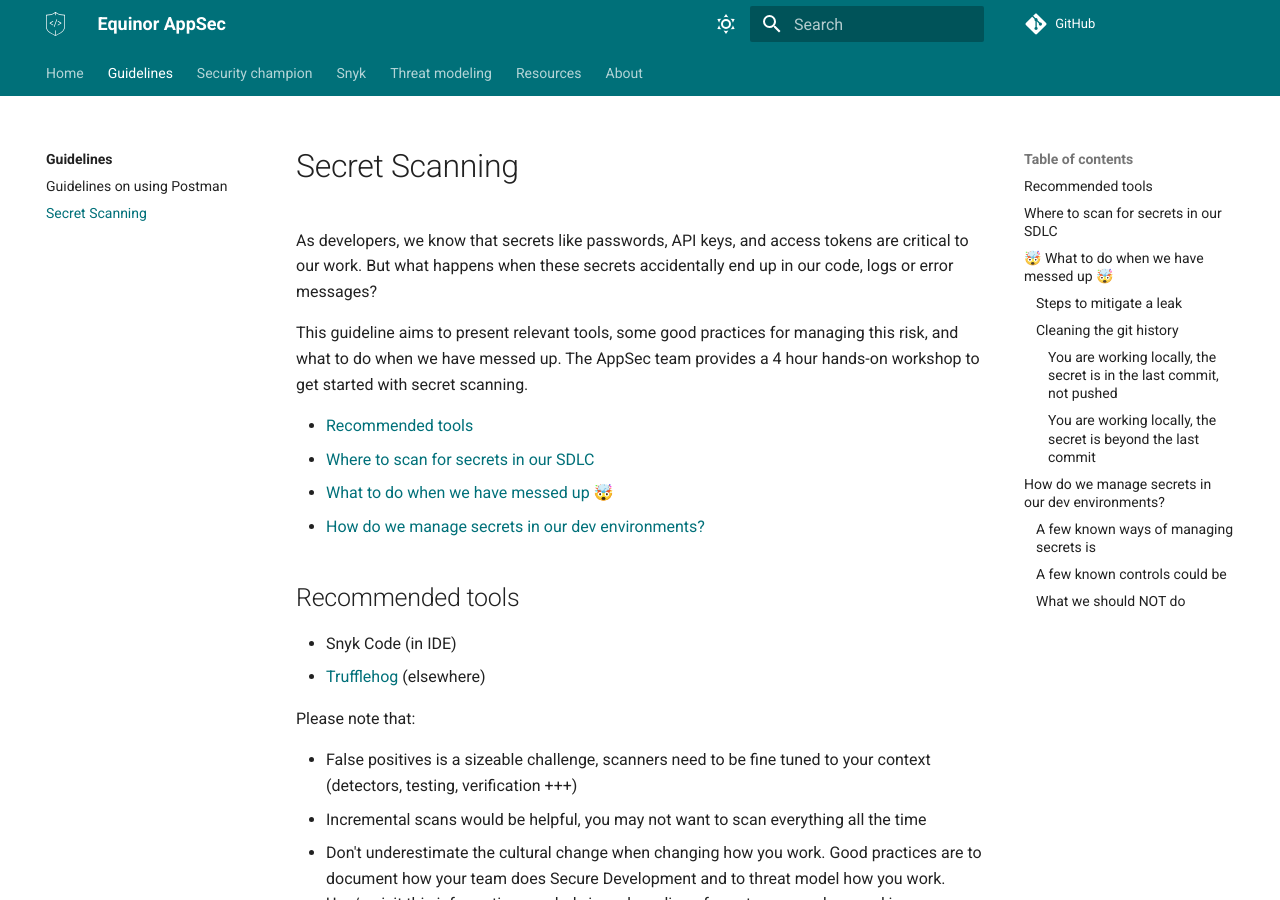
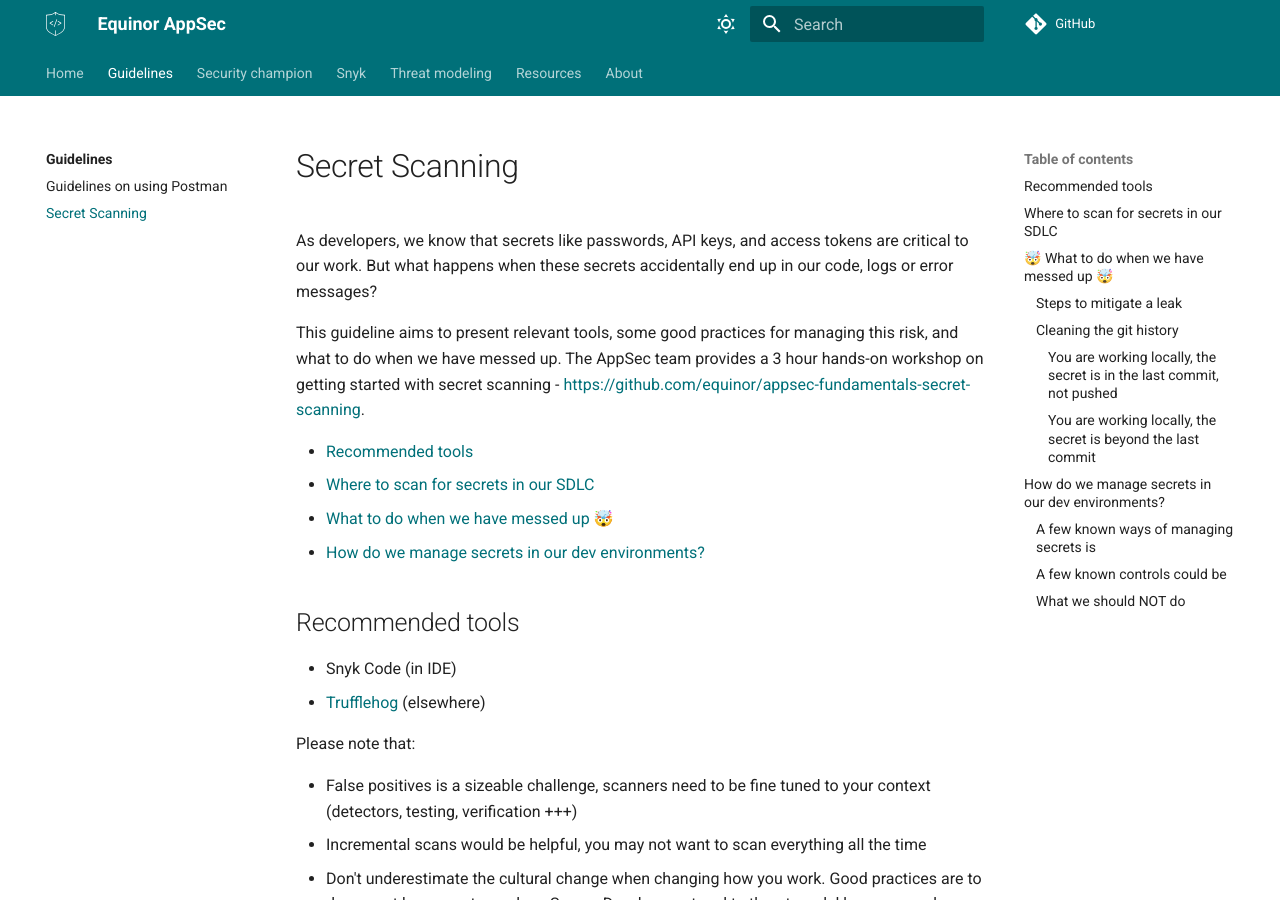
Before and after one commit to equinor/appsec, an MkDocs documentation site: the page built from docs/guidelines/secret-scanning.md, in a window 1280 px wide and 900 px high. Built offline with MkDocs 1.6.1 and Material for MkDocs 9.7.7, drawn with Linux system fonts in a browser that asks for light colours; some web fonts are replaced; comment, search, counter and statistics services are not loaded; some of the changed text lies outside the part shown.

Commit message:
Add link to workshop repo on secret scanning (#107)
Co-authored-by: Lars Kåre Skjørestad <larskaare@users.noreply.github.com>

```diff
--- a/docs/guidelines/secret-scanning.md
+++ b/docs/guidelines/secret-scanning.md
@@ -2,7 +2,7 @@
 
 As developers, we know that secrets like passwords, API keys, and access tokens are critical to our work. But what happens when these secrets accidentally end up in our code, logs or error messages?
 
-This guideline aims to present relevant tools, some good practices for managing this risk, and what to do when we have messed up. The AppSec team provides a 4 hour hands-on workshop to get started with secret scanning.
+This guideline aims to present relevant tools, some good practices for managing this risk, and what to do when we have messed up. The AppSec team provides a 3 hour hands-on workshop on getting started with secret scanning - [https://github.com/equinor/appsec-fundamentals-secret-scanning](https://github.com/equinor/appsec-fundamentals-secret-scanning).
 
 - [Recommended tools](#recommended-tools)
 - [Where to scan for secrets in our SDLC](#where-to-scan-for-secrets-in-our-sdlc)
```
Also changed, not shown: other parts of docs/guidelines/secret-scanning.md (+1 -1 lines).
